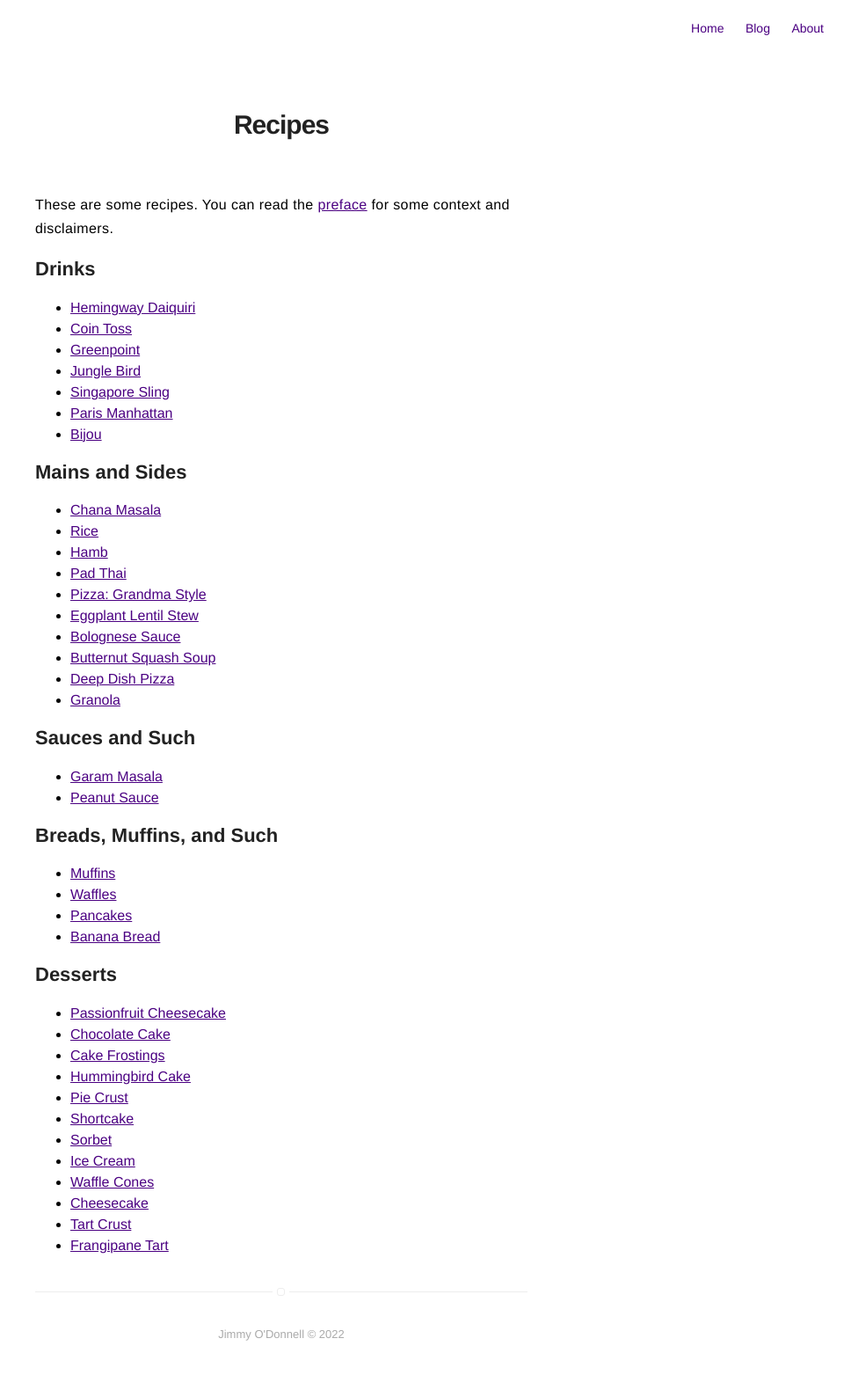
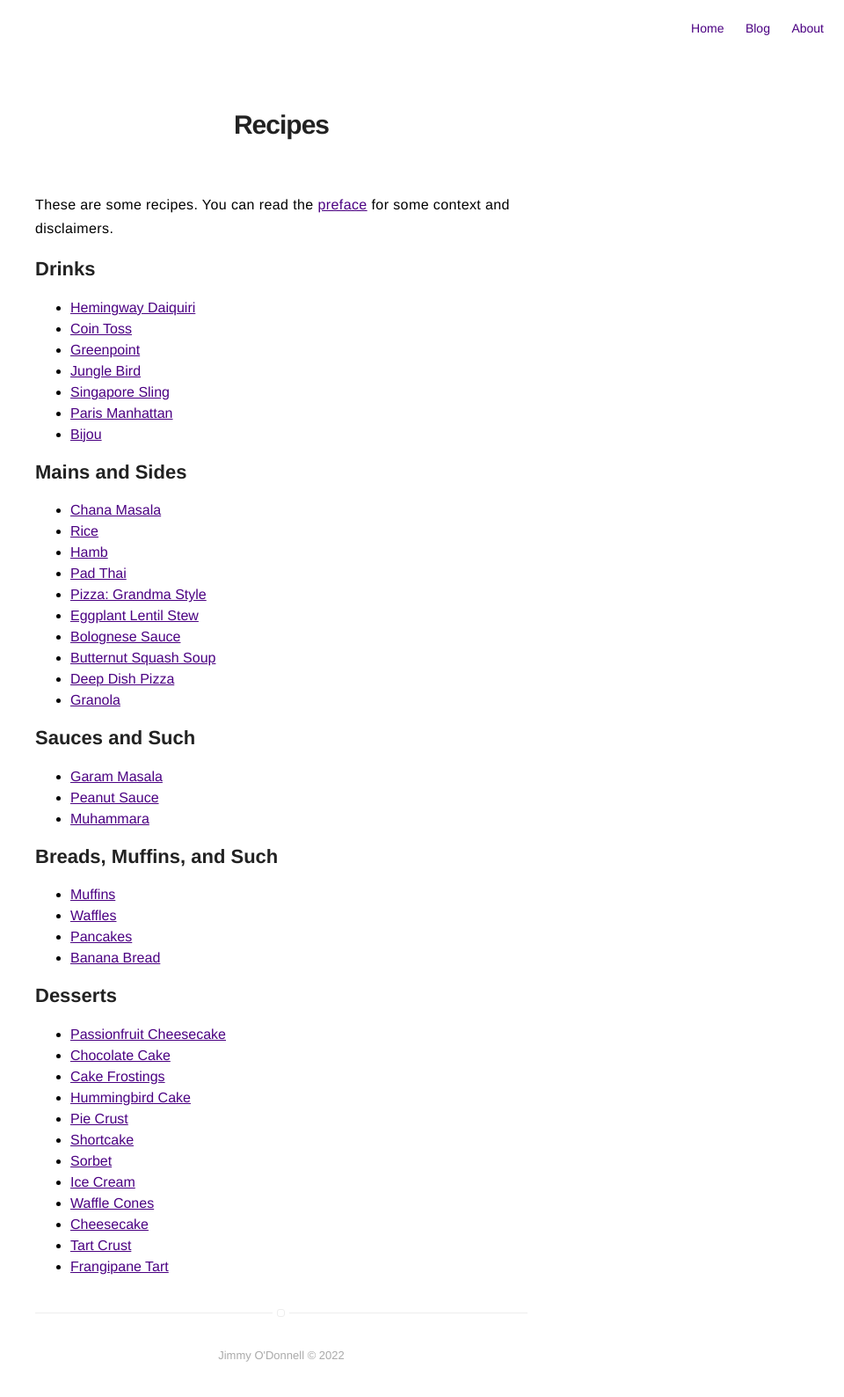
Before and after one commit to jimmyodonnell/jimmyodonnell.github.io, a Jekyll site: the page built from recipes.md, in a window 1280 px wide. Shown: the whole page at 88% size, without its empty margins (320-1280 px from the left). Built offline with Jekyll 4.4.1, drawn with Linux system fonts in a browser that asks for light colours; before the commit the page ends 1564 px from its top, so only the background shows below that.

Commit message:
Update recipes.md

```diff
--- a/recipes.md
+++ b/recipes.md
@@ -32,6 +32,7 @@ These are some recipes. You can read the [preface](recipes/preface.md) for some
 ## Sauces and Such
 - [Garam Masala](recipes/garam-masala.md)
 - [Peanut Sauce](recipes/peanut-sauce.md)
+- [Muhammara](recipes/muhammara.md)
 
 ## Breads, Muffins, and Such
 - [Muffins](recipes/muffins.md)
```
